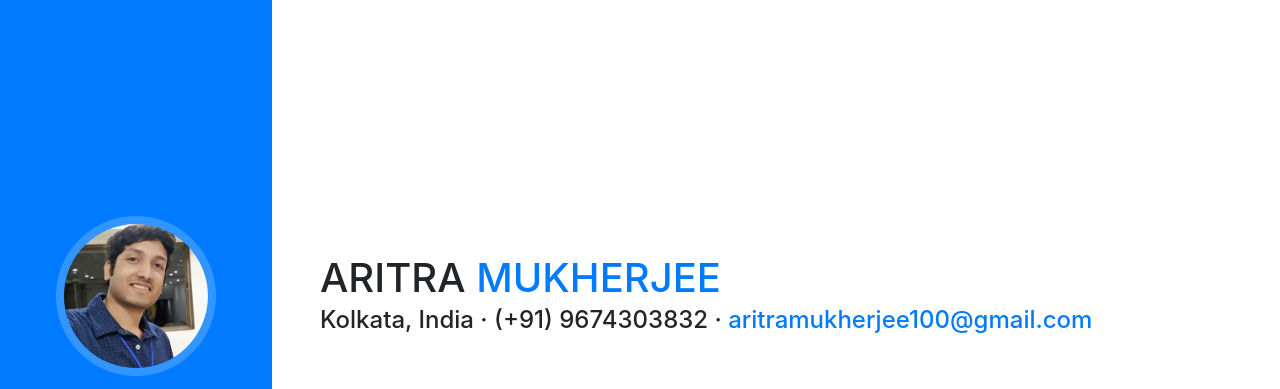
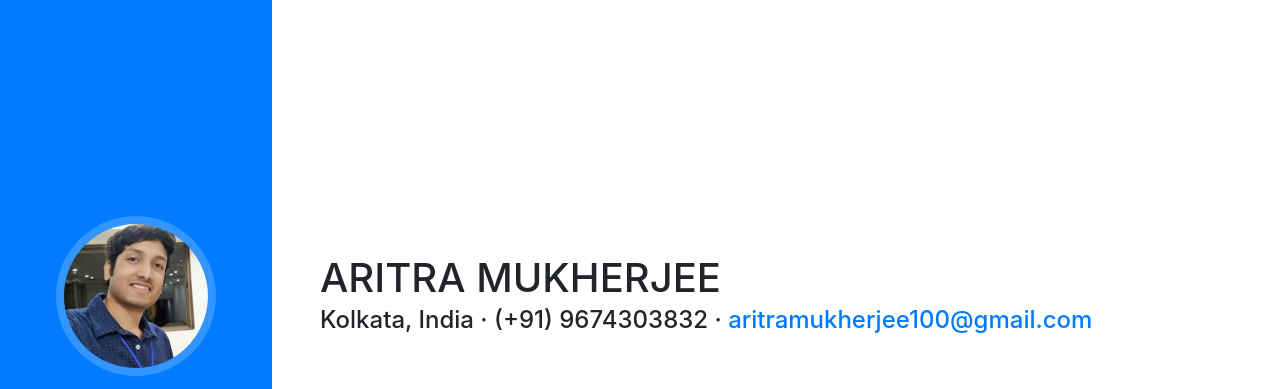
Before and after one commit to mukherjee96/about-me, a website with bundled scripts: page index.html in a window 1280 px wide. Shown: the top 389 px of the page. Built offline with nearby package versions, Linux system fonts and the light colour scheme; a web font is replaced by a local one.

Commit message:
Update index.html

```diff
--- a/index.html
+++ b/index.html
@@ -66,8 +66,8 @@
 
     <section class="resume-section p-3 p-lg-5 d-flex align-items-center" id="about">
       <div class="w-100">
-        <h1 class="mb-0 mr-2">Aritra
-          <span class="text-primary">Mukherjee</span>
+        <h1 class="mb-0">Aritra Mukherjee
+<!--           <span class="text-primary"></span> -->
         </h1>
         <div class="subheading mb-5">Kolkata, India · (+91) 9674303832 ·
           <a href="mailto:aritramukherjee100@gmail.com">aritramukherjee100@gmail.com</a>
```
